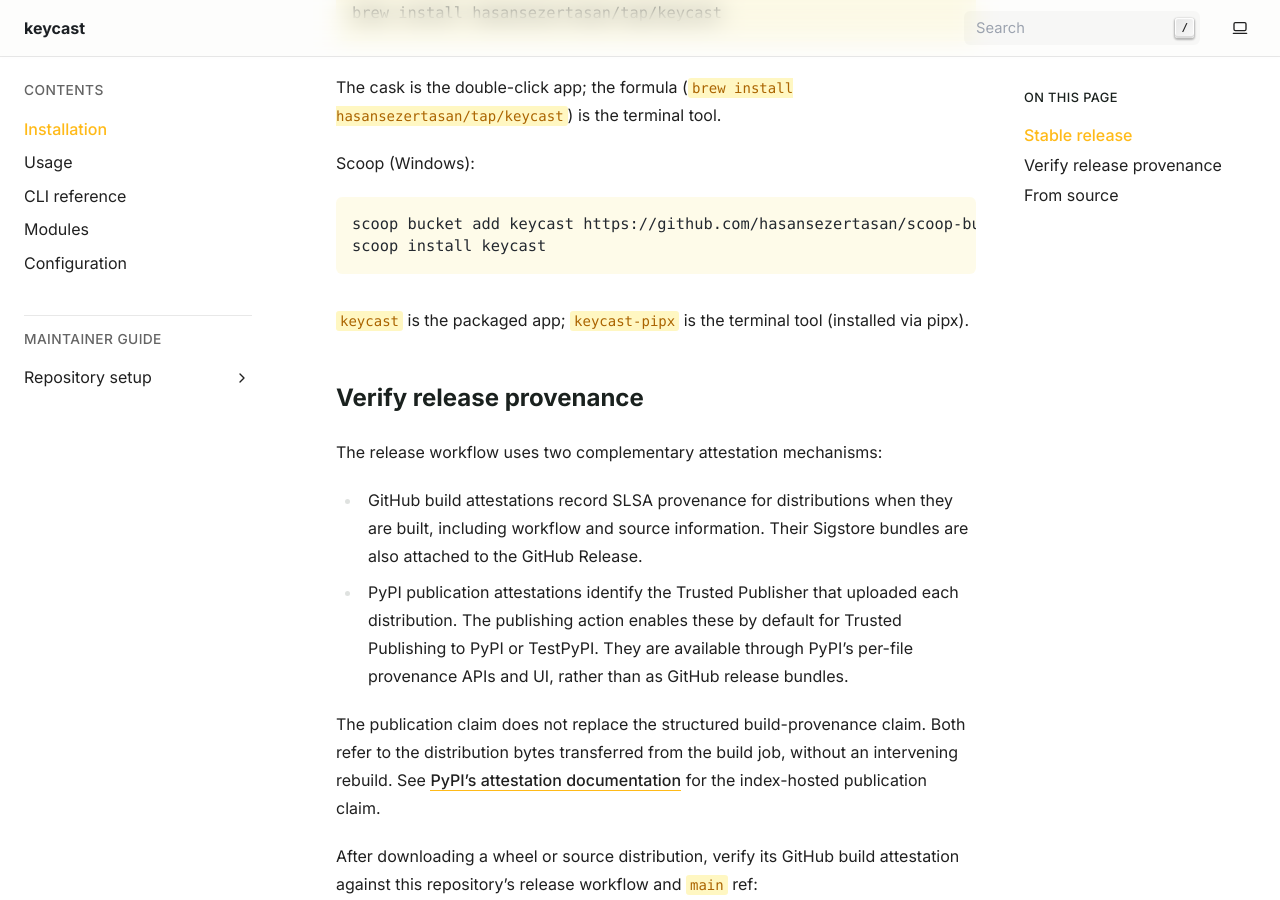
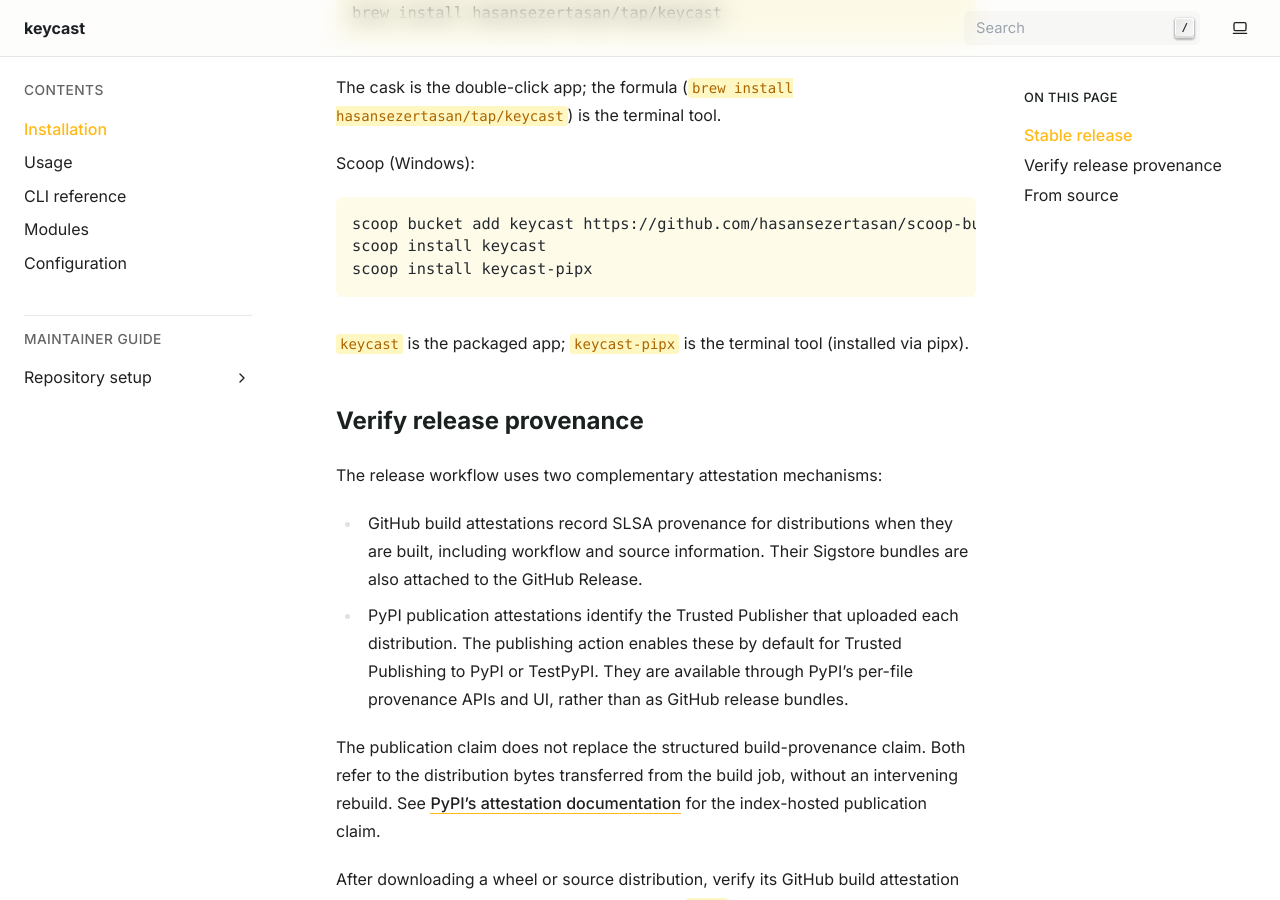
Before and after one commit to hasansezertasan/keycast, a Sphinx documentation site: the page built from docs/installation.rst, in a window 1280 px wide and 900 px high, scrolled down 901 px. Built offline with Sphinx 7.4.7, drawn with Linux system fonts in a browser that asks for light colours; the version number could not be read and is left out.

Commit message:
fix(docs): show both Scoop installs in the Sphinx guide
The prose names keycast-pipx as the terminal tool but the code block only
installed the GUI manifest, so Sphinx readers couldn't follow the CLI path
the README documents. Mirrors the README's two-command block.

```diff
--- a/docs/installation.rst
+++ b/docs/installation.rst
@@ -44,8 +44,9 @@
 
 .. code-block:: sh
 
-    scoop bucket add keycast https://github.com/hasansezertasan/scoop-bucket
-    scoop install keycast
+   scoop bucket add keycast https://github.com/hasansezertasan/scoop-bucket
+   scoop install keycast
+   scoop install keycast-pipx
 
 ``keycast`` is the packaged app; ``keycast-pipx`` is the terminal tool
 (installed via pipx).
```
